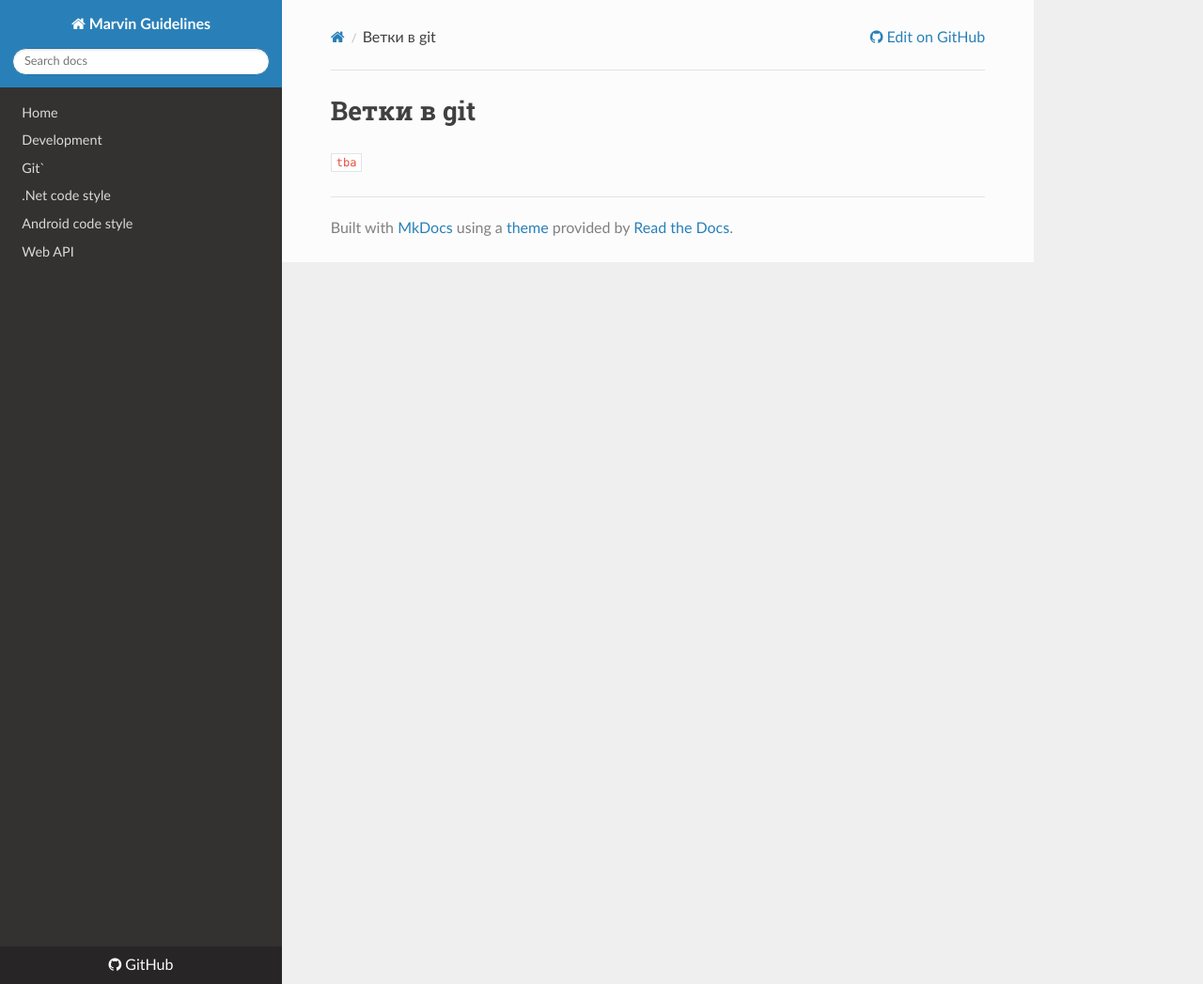
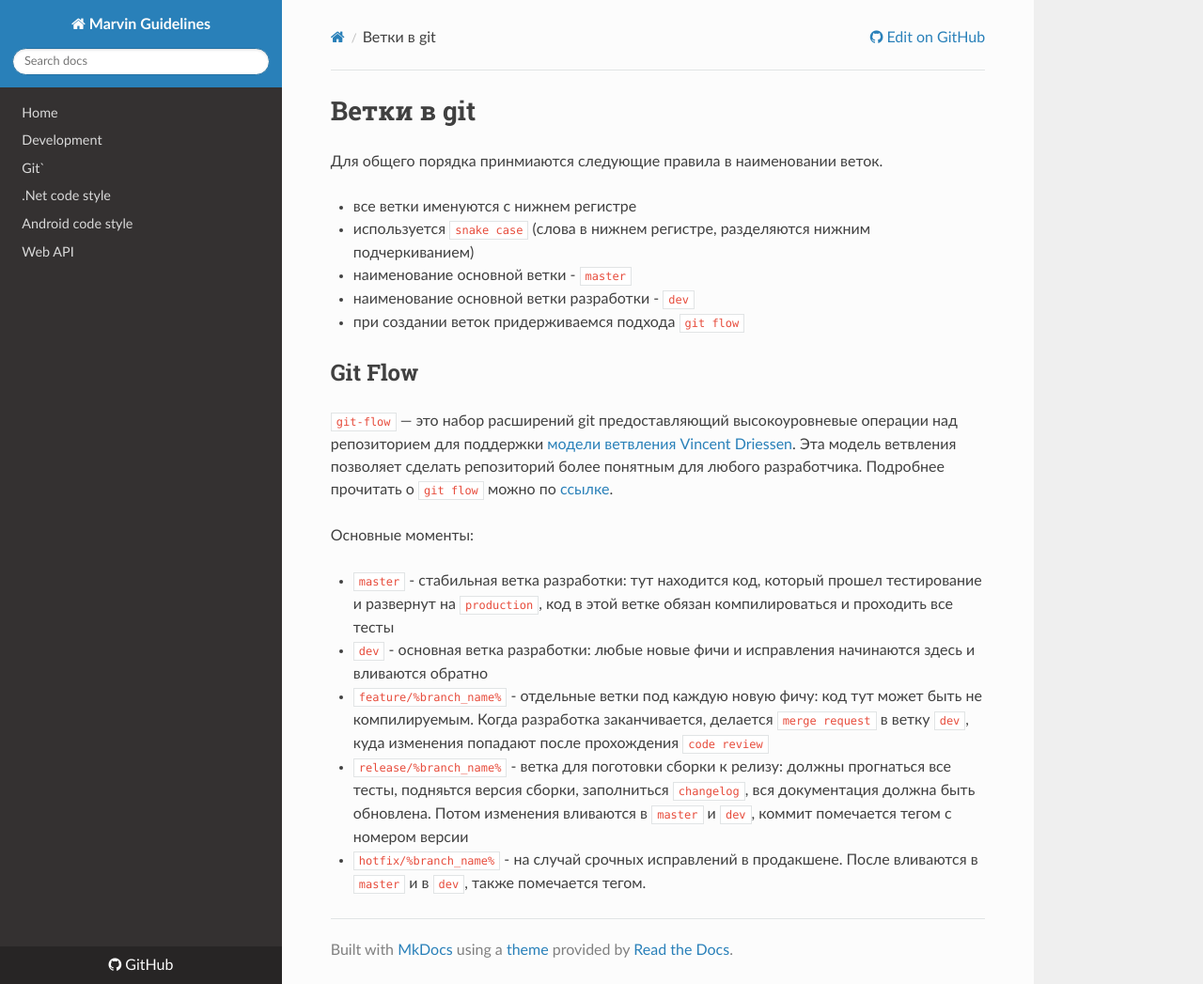
Before and after one commit to MarvinBand/Guidelines, an MkDocs documentation site: the page built from docs/git/branches.md, in a window 1280 px wide and 1047 px high. Shown: the whole window at 94% size. Built offline with MkDocs 1.6.1, drawn with Linux system fonts in a browser that asks for light colours; nearby versions of some CDN libraries.

Commit message:
[add]: branch naming

```diff
--- a/docs/git/branches.md
+++ b/docs/git/branches.md
@@ -1,3 +1,21 @@
 # Ветки в git
 
-`tba`
+Для общего порядка принмиаются следующие правила в наименовании веток.
+
+- все ветки именуются с нижнем регистре
+- используется `snake case` (слова в нижнем регистре, разделяются нижним подчеркиванием)
+- наименование основной ветки - `master`
+- наименование основной ветки разработки - `dev`
+- при создании веток придерживаемся подхода `git flow`
+
+## Git Flow
+
+`git-flow` — это набор расширений git предоставляющий высокоуровневые операции над репозиторием для поддержки [модели ветвления Vincent Driessen](https://nvie.com/posts/a-successful-git-branching-model/). Эта модель ветвления позволяет сделать репозиторий более понятным для любого разработчика. Подробнее прочитать о `git flow` можно по [ссылке](https://danielkummer.github.io/git-flow-cheatsheet/index.ru_RU.html).
+
+Основные моменты:
+
+- `master` - стабильная ветка разработки: тут находится код, который прошел тестирование и развернут на `production`, код в этой ветке обязан компилироваться и проходить все тесты
+- `dev` - основная ветка разработки: любые новые фичи и исправления начинаются здесь и вливаются обратно
+- `feature/%branch_name%` - отдельные ветки под каждую новую фичу: код тут может быть не компилируемым. Когда разработка заканчивается, делается `merge request` в ветку `dev`, куда изменения попадают после прохождения `code review`
+- `release/%branch_name%` - ветка для поготовки сборки к релизу: должны прогнаться все тесты, подняьтся версия сборки, заполниться `changelog`, вся документация должна быть обновлена. Потом изменения вливаются в `master` и `dev`, коммит помечается тегом с номером версии
+- `hotfix/%branch_name%` - на случай срочных исправлений в продакшене. После вливаются в `master` и в `dev`, также помечается тегом.
```
Also changed, not shown: docs/git/commits.md (+1 -1 lines).
